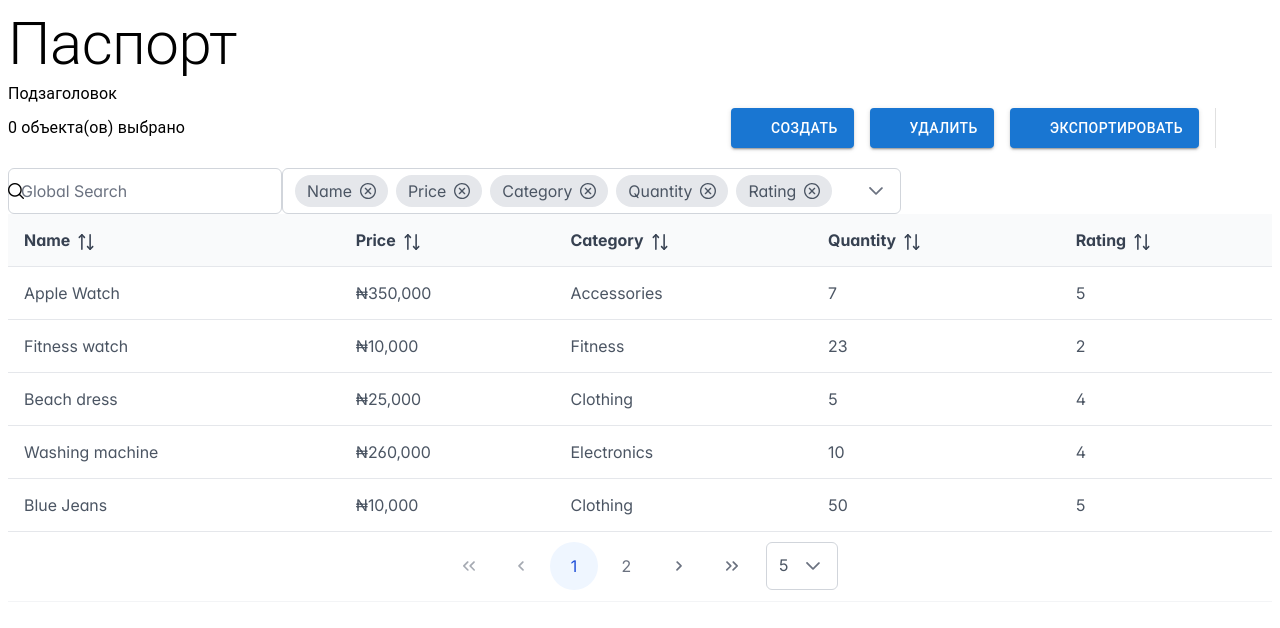
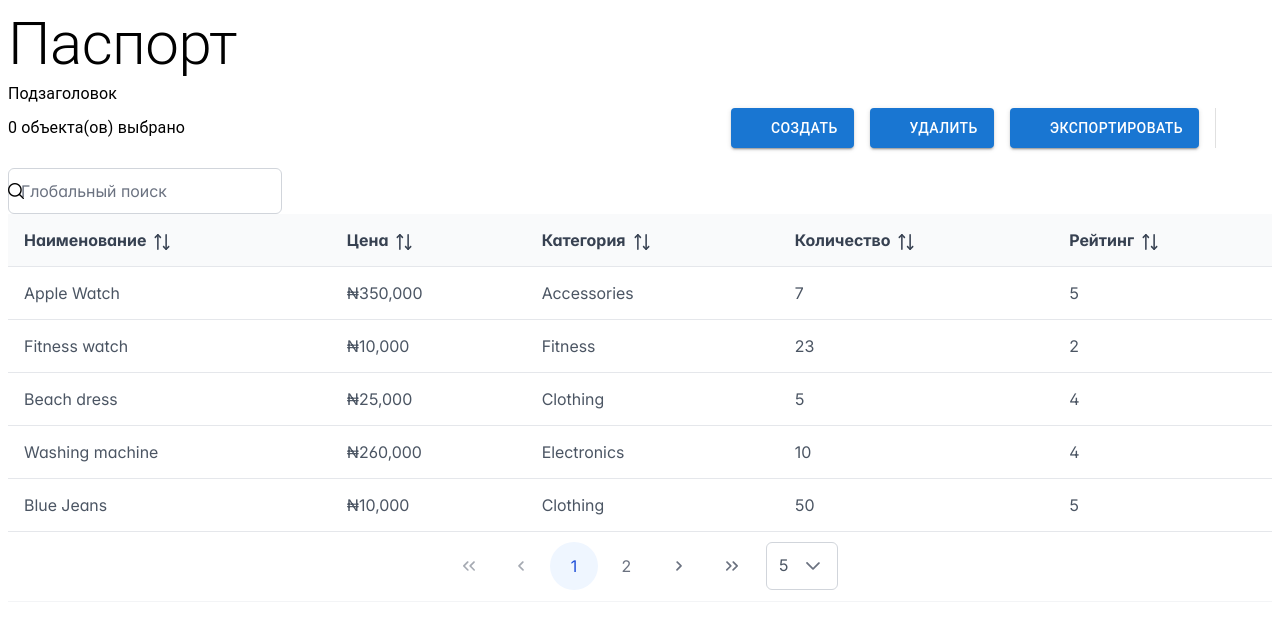
Before and after one commit to Flexberry/Flexberry.NextJs.Sample, a Next.js app: page /list-form-sample in a window 1280 px wide. Shown: the top 628 px of the page. Built offline with nearby package versions, Linux system fonts and the light colour scheme; some icons are missing.

Commit message:
Setting button (#10)

```diff
--- a/src/components/DataTable/DataTableToolbar.tsx
+++ b/src/components/DataTable/DataTableToolbar.tsx
@@ -3,9 +3,10 @@ import { Button, Divider, Icon, IconButton, Stack, Typography } from '@mui/mater
 import SettingsIcon from '@mui/icons-material/Settings';
 interface DataTableToolbarProps {
   handleCreateButtonClick: () => void;
+  onSettingsClick: () => void;
 }
 
-const DataTableToolbar: React.FC<DataTableToolbarProps> = ({ handleCreateButtonClick }) => {
+const DataTableToolbar: React.FC<DataTableToolbarProps> = ({ handleCreateButtonClick, onSettingsClick }) => {
   return (
     <Stack direction="row" alignItems="center" flexWrap="wrap" mb={2.5}>
       <Typography variant="subtitle1" sx={{ flexGrow: 1 }}>
@@ -26,7 +27,7 @@ const DataTableToolbar: React.FC<DataTableToolbarProps> = ({ handleCreateButtonC
           Экспортировать
         </Button>
         <Divider orientation="vertical" variant="middle" flexItem />
-        <IconButton color="primary" aria-label="delete" title="Настройки">
+        <IconButton color="primary" aria-label="settings" title="Настройки" onClick={onSettingsClick}>
           <SettingsIcon />
         </IconButton>
       </Stack>
--- a/src/components/DataTable/index.tsx
+++ b/src/components/DataTable/index.tsx
@@ -1,18 +1,18 @@
 'use client';
+
+import { useMemo, useState } from 'react';
+import { Typography } from '@mui/material';
 
 import { Column } from 'primereact/column';
 import { DataTable as PrimeDataTable } from 'primereact/datatable';
 import { InputText } from 'primereact/inputtext';
 import { MultiSelect } from 'primereact/multiselect';
+
 import DataTableToolbar from '@/components/DataTable/DataTableToolbar';
-
-import { useMemo, useState } from 'react';
-import { Typography } from '@mui/material';
 
 import 'primereact/resources/themes/lara-light-blue/theme.css';
 import 'primereact/resources/primereact.min.css';
 import 'primeicons/primeicons.css';
-
 import './style.scss';
 
 interface DataTableProps {
@@ -24,9 +24,18 @@ interface DataTableProps {
   onCreate: () => void;
 }
 
+const columnHeaders: Record<string, string> = {
+  name: 'Наименование',
+  price: 'Цена',
+  category: 'Категория',
+  quantity: 'Количество',
+  rating: 'Рейтинг',
+};
+
 const DataTable = ({ data, fields, title, onDelete, onRowClick, onCreate }: DataTableProps) => {
   const [globalFilter, setGlobalFilter] = useState('');
   const [visibleColumns, setVisibleColumns] = useState(fields);
+  const [showColumnSettings, setShowColumnSettings] = useState(false);
   const [first, setFirst] = useState(0);
   const [rowsPerPage, setRowsPerPage] = useState(5);
 
@@ -34,7 +43,7 @@ const DataTable = ({ data, fields, title, onDelete, onRowClick, onCreate }: Data
     () =>
       fields.map((field) => ({
         field,
-        header: field.charAt(0).toUpperCase() + field.slice(1),
+        header: columnHeaders[field] || field,
       })),
     [fields]
   );
@@ -52,25 +61,31 @@ const DataTable = ({ data, fields, title, onDelete, onRowClick, onCreate }: Data
         {title}
       </Typography>
       <Typography variant="subtitle1">Подзаголовок</Typography>
-      <DataTableToolbar handleCreateButtonClick={onCreate} />
+      <DataTableToolbar
+        handleCreateButtonClick={onCreate}
+        onSettingsClick={() => setShowColumnSettings((prev) => !prev)}
+      />
+
       <div className="flex justify-between items-center mb-2 gap-2">
         <span className="p-input-icon-left">
           <i className="pi pi-search" />
           <InputText
             value={globalFilter}
             onChange={(e) => setGlobalFilter(e.target.value)}
-            placeholder="Global Search"
+            placeholder="Глобальный поиск"
           />
         </span>
 
+        {showColumnSettings && (
           <MultiSelect
             value={visibleColumns}
             options={columns.map((col) => ({ label: col.header, value: col.field }))}
             onChange={(e) => setVisibleColumns(e.value)}
             display="chip"
-          placeholder="Show/Hide Columns"
+            placeholder="Скрыть/показать столбцы"
             className="w-full md:w-20rem"
           />
+        )}
       </div>
 
       <PrimeDataTable
```
Lines whose indentation alone changed are shown as unchanged.
